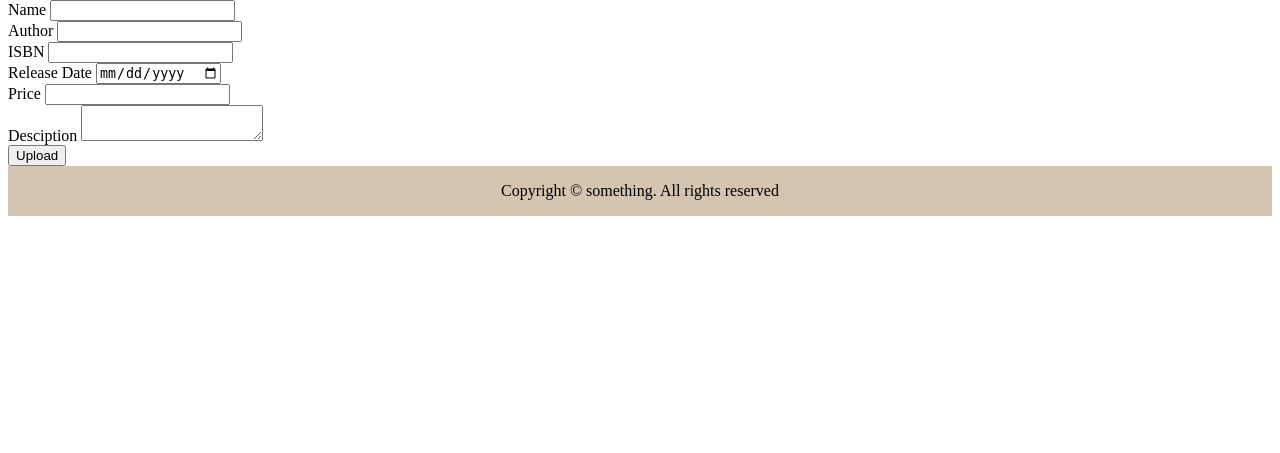
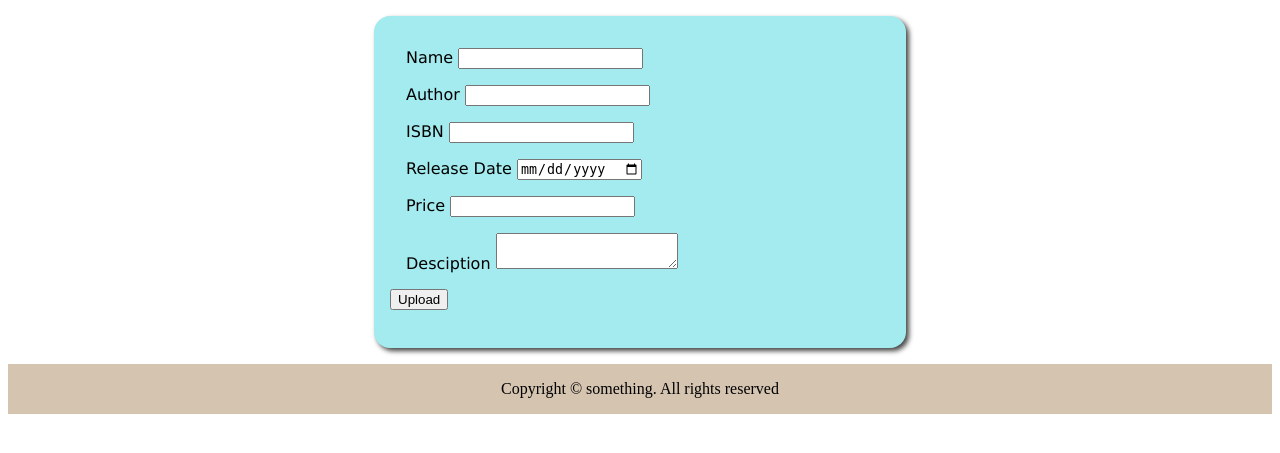
Before and after one commit to Yslamguly/BooksInventory, a PHP site: page /index.php?p=upload in a window 1280 px wide. Shown: the part 58-511 px from the top of the page. Run offline with PHP 8.4, Linux system fonts and the light colour scheme.

Commit message:
Style the form

```diff
--- a/css/app.css
+++ b/css/app.css
@@ -8,3 +8,25 @@ footer{
     background-color:rgb(212, 196, 176);
     text-align: center;
 }
+.card{
+    display: block;
+    background-color:rgb(163, 235, 238);
+    border-radius:1rem;
+    box-shadow:3px 3px 5px #454545;
+    padding:1rem;
+}
+.page{
+    padding:1rem;
+}
+.page-upload .card{
+    margin:0 auto;
+    width:500px;
+    height:300px;
+
+}
+
+.form-group{
+    margin:1rem 1rem;
+    font-family: 'Lucida Sans', 'Lucida Sans Regular', 'Lucida Grande', 'Lucida Sans Unicode', Geneva, Verdana, sans-serif;
+
+}
--- a/pages/upload.php
+++ b/pages/upload.php
@@ -2,28 +2,29 @@
     Name,Author,ISBN,ReleaseDate,Price,desciption
 -->
 
-<form action="" method="post">
-    <div class="">
+<div class="page page-upload">
+    <form method="post" class="card">
+        <div class="form-group">
             <label for="name">Name</label>
             <input type="text" name="name">
         </div>
-    <div>
+        <div class="form-group">
             <label for="author">Author</label>
             <input type="text" name="author">
         </div>
-    <div>
+        <div class="form-group">
             <label for="ISBN">ISBN</label>
             <input type="text" name="ISBN">
         </div>
-    <div>
+        <div class="form-group">
             <label for="releaseDate">Release Date</label>
             <input type="date" name="releaseDate"> <!--ask-->
         </div>
-    <div>
+        <div class="form-group">
             <label for="price">Price</label>
             <input type="number" name="price">
         </div>
-    <div>
+        <div class="form-group">
             <label for="desciption">Desciption</label>
             <textarea name="description"></textarea>
         </div>
@@ -31,3 +32,4 @@
             <button type="submit">Upload</button>
         </div>
     </form>
+</div>
--- a/views/_header.php
+++ b/views/_header.php
@@ -5,7 +5,7 @@
     <meta http-equiv="X-UA-Compatible" content="IE=edge">
     <meta name="viewport" content="width=device-width, initial-scale=1.0">
     <title>Demo site</title>
-    <link rel="stylesheet" href="/test/css/app.css">
+    <link rel="stylesheet" href="/Test/css/app.css">
 </head>
 <body>
     <header>
```
Lines whose indentation alone changed are shown as unchanged.
